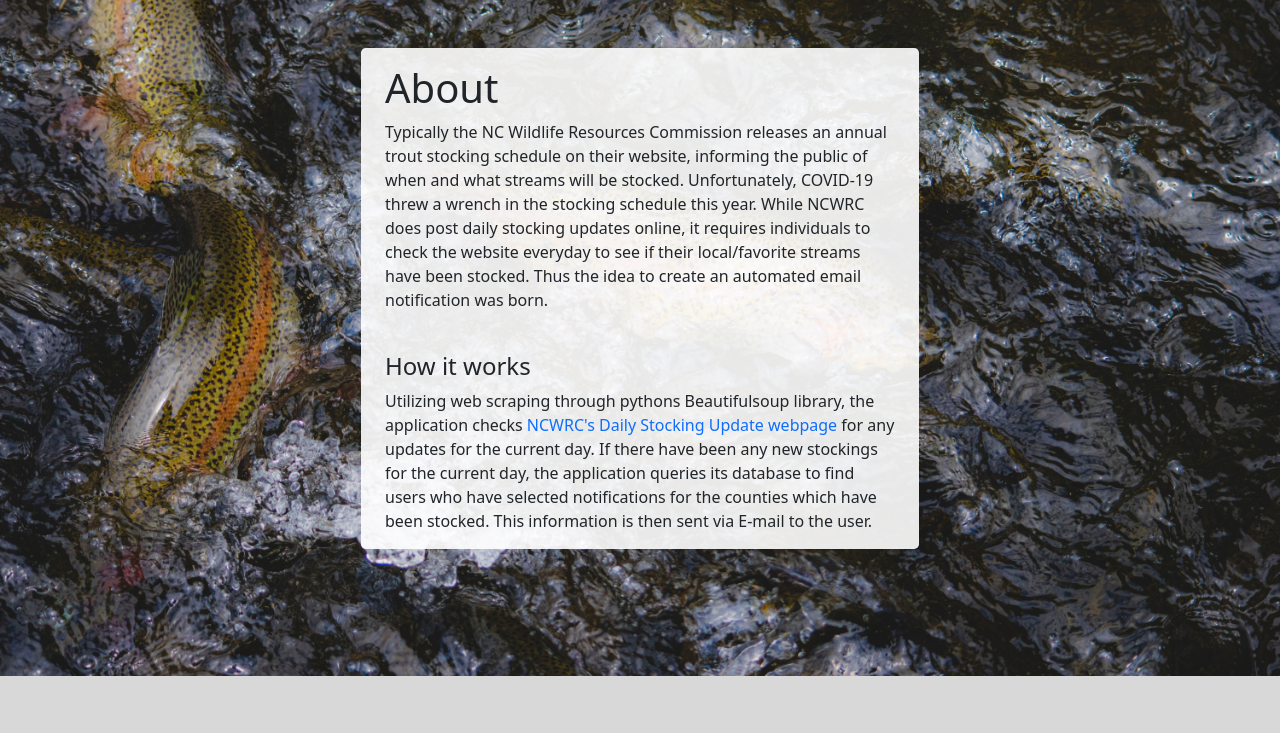
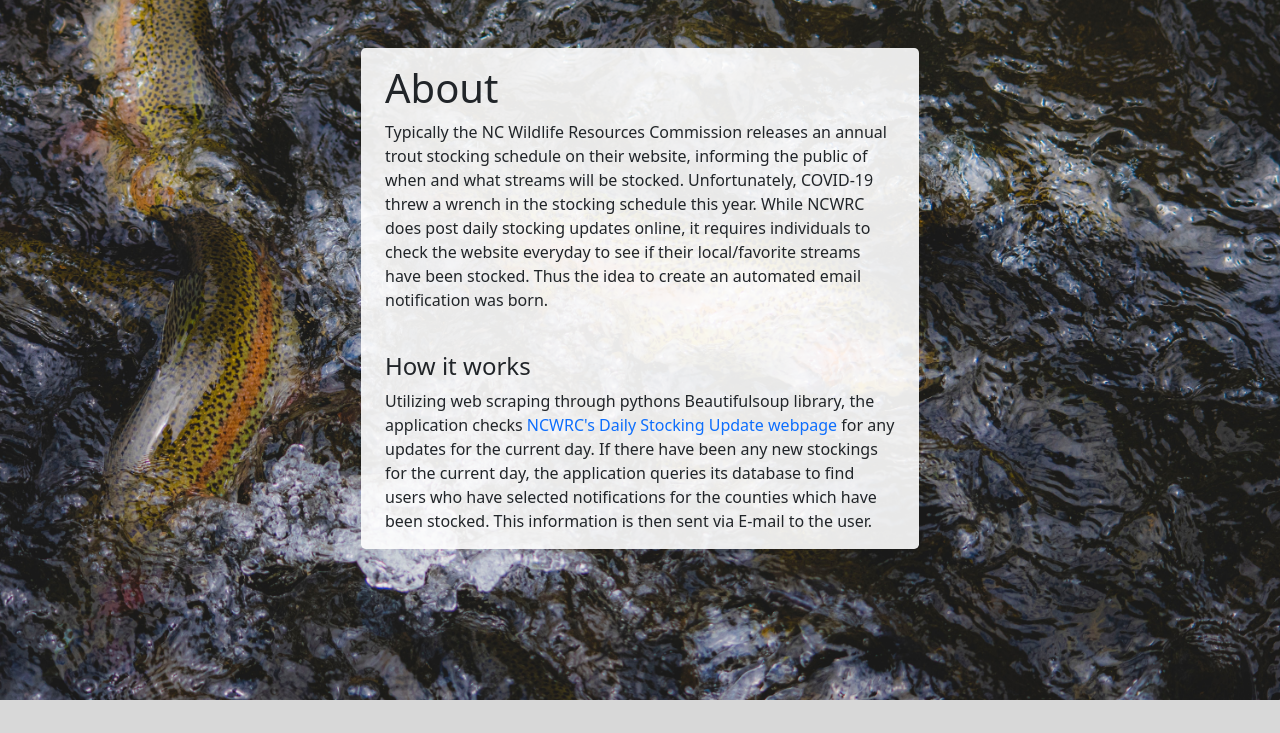
Before and after one commit to tsmit317/Flask-Stocking-Email, a Flask app: page /about in a window 1280 px wide. Shown: the part 67-800 px from the top of the page. Run offline with Flask 2, Linux system fonts and the light colour scheme.

Commit message:
Added padding to bottom of main container

```diff
--- a/troutstocking/templates/about.html
+++ b/troutstocking/templates/about.html
@@ -5,7 +5,7 @@
 
 {% block body %}
 
-<div class="container">
+<div class="container pb-5">
     <div class="container about-container w-50 mt-5 mb-3 rounded-3">
         <div class="about-title pl-3 ">
             <div class="container ml-1 pt-3">
```
